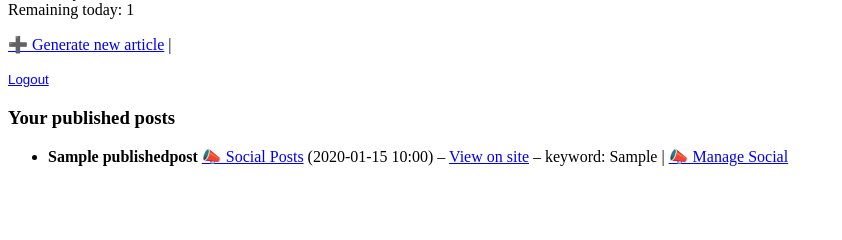
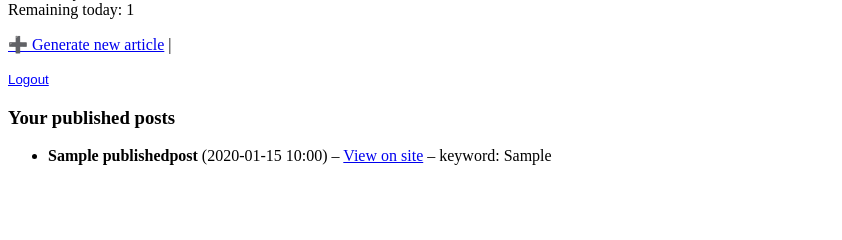
Before and after one commit to umaimashahbaz/autopublish-fyp, a Django app: page /dashboard/ in a window 1280 px wide. Shown: the part 102-342 px from the top of the page, without its empty margins (0-842 px from the left). Run offline with Django 5.2, Linux system fonts and the light colour scheme; a user stored in the database is signed in; tables that the repository leaves empty hold one stand-in row (values such as "Sample post").

Commit message:
Format HTML for better readability

```diff
--- a/autopub_project1/autopub_project/autopublish/templates/dashboard.html
+++ b/autopub_project1/autopub_project/autopublish/templates/dashboard.html
@@ -14,26 +14,28 @@
 
   <p>
     <a href="{% url 'ask_keyword' %}">➕ Generate new article</a> |
-   <form method="post" action="{% url 'logout' %}" style="display:inline;">
-    {% csrf_token %}
-    <button type="submit" style="background:none;border:none;color:blue;text-decoration:underline;cursor:pointer;padding:0;">
+    <form method="post" action="{% url 'logout' %}" style="display:inline;">
+      {% csrf_token %}
+      <button type="submit"
+        style="background:none;border:none;color:blue;text-decoration:underline;cursor:pointer;padding:0;">
         Logout
-    </button>
-</form>
+      </button>
+    </form>
   </p>
 
   <h3>Your published posts</h3>
+
   {% if posts %}
     <ul>
       {% for p in posts %}
         <li>
           <strong>{{ p.title }}</strong>
-          <a href="{% url 'social_choose' p.id %}">📣 Social Posts</a>
-
-          ({{ p.created_at|date:"Y-m-d H:i" }}) –
+          ({{ p.created_at|date:"Y-m-d H:i" }})
+          –
           <a href="{{ p.wp_link }}" target="_blank">View on site</a>
-          {% if p.keyword %} – keyword: {{ p.keyword }}{% endif %}
-          | <a href="{% url 'social_choose' p.id %}">📣 Manage Social</a>
+          {% if p.keyword %}
+            – keyword: {{ p.keyword }}
+          {% endif %}
         </li>
       {% endfor %}
     </ul>
@@ -41,7 +43,5 @@
     <p>No posts yet.</p>
   {% endif %}
 
-
-
 </body>
 </html>
```
